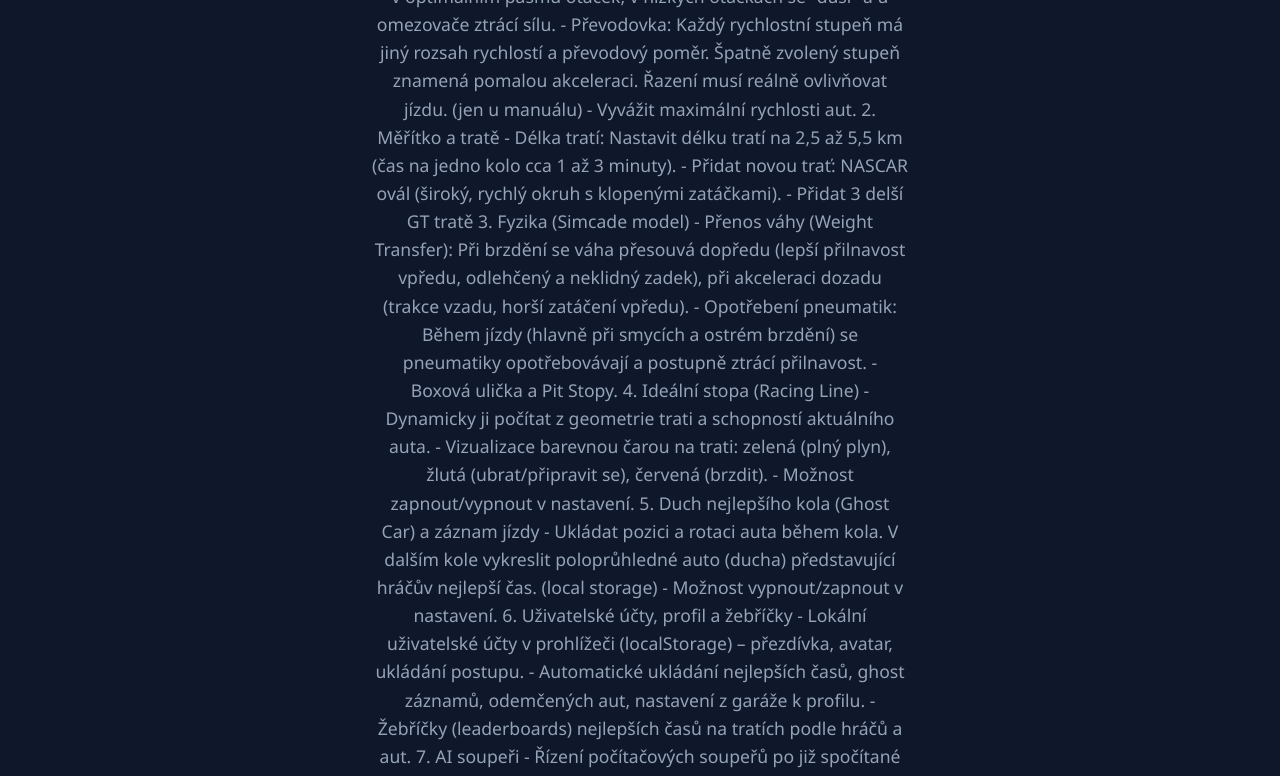
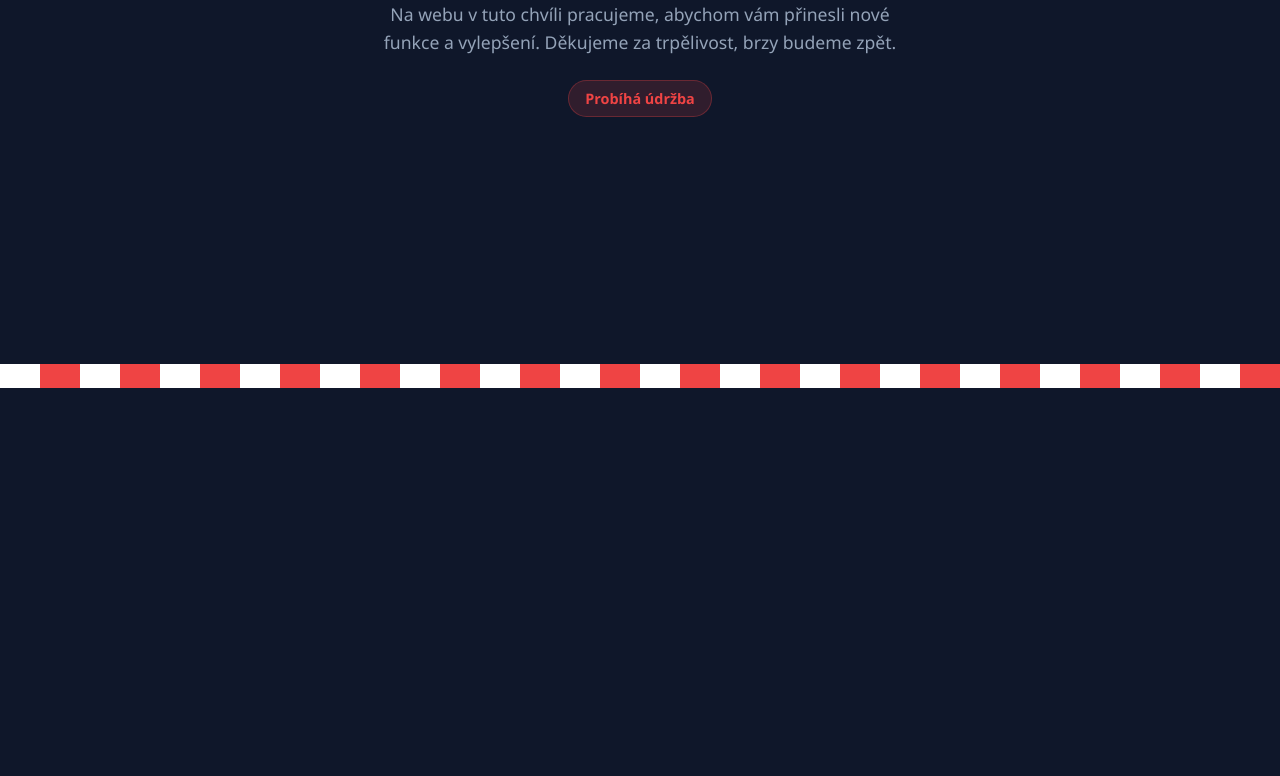
Before and after one commit to metodeju/meto, a plain HTML site: page index.html in a window 1280 px wide. Shown: the part 412-1188 px from the top of the page. After the commit the page ends 800 px from the top, so only its background shows below. Drawn offline with Linux system fonts and the light colour scheme.

Commit message:
Update index.html

```diff
--- a/index.html
+++ b/index.html
@@ -106,59 +106,6 @@
 
         <h1>Stránka se právě aktualizuje</h1>
         <p>Na webu v tuto chvíli pracujeme, abychom vám přinesli nové funkce a vylepšení. Děkujeme za trpělivost, brzy budeme zpět.
-        Zde je detailní specifikace funkcí, které chci do hry okamžitě přidat a přepracovat:
-
-<p> 1. Motor, křivka točivého momentu a reálné převody
-- Zrušit dosavadní lineární zrychlení "z ničeho".
-- Zavést simulaci otáček motoru (RPM) a křivku točivého momentu. Auto má největší tah v optimálním pásmu otáček, v nízkých otáčkách se "dusí" a u omezovače ztrácí sílu.
-- Převodovka: Každý rychlostní stupeň má jiný rozsah rychlostí a převodový poměr. Špatně zvolený stupeň znamená pomalou akceleraci. Řazení musí reálně ovlivňovat jízdu. (jen u manuálu)
-- Vyvážit maximální rychlosti aut.
-
-2. Měřítko a tratě
-- Délka tratí: Nastavit délku tratí na 2,5 až 5,5 km (čas na jedno kolo cca 1 až 3 minuty).
-- Přidat novou trať: NASCAR ovál (široký, rychlý okruh s klopenými zatáčkami).
-- Přidat 3 delší GT tratě
-
-3. Fyzika (Simcade model)
-- Přenos váhy (Weight Transfer): Při brzdění se váha přesouvá dopředu (lepší přilnavost vpředu, odlehčený a neklidný zadek), při akceleraci dozadu (trakce vzadu, horší zatáčení vpředu).
-- Opotřebení pneumatik: Během jízdy (hlavně při smycích a ostrém brzdění) se pneumatiky opotřebovávají a postupně ztrácí přilnavost.
-- Boxová ulička a Pit Stopy.
-
-4. Ideální stopa (Racing Line)
-- Dynamicky ji počítat z geometrie trati a schopností aktuálního auta.
-- Vizualizace barevnou čarou na trati: zelená (plný plyn), žlutá (ubrat/připravit se), červená (brzdit).
-- Možnost zapnout/vypnout v nastavení.
-
-5. Duch nejlepšího kola (Ghost Car) a záznam jízdy
-- Ukládat pozici a rotaci auta během kola. V dalším kole vykreslit poloprůhledné auto (ducha) představující hráčův nejlepší čas. (local storage)
-- Možnost vypnout/zapnout v nastavení.
-
-6. Uživatelské účty, profil a žebříčky
-- Lokální uživatelské účty v prohlížeči (localStorage) – přezdívka, avatar, ukládání postupu.
-- Automatické ukládání nejlepších časů, ghost záznamů, odemčených aut, nastavení z garáže k profilu.
-- Žebříčky (leaderboards) nejlepších časů na tratích podle hráčů a aut.
-
-7. AI soupeři
-- Řízení počítačových soupeřů po již spočítané ideální stopě.
-- Možnost nastavit obtížnost podle chybovosti a odchylky od stopy a brzdných bodů.
-- Možnost závodů (uzpůsobit trať’)
-
-8. Pravidla trati, prostředí a ovládání
-- Sektory a penalizace: Rozdělení tratí na sektory, měření mezičasů, delta čas
-- Počasí a denní doba: Varianta déšť (nižší přilnavost, delší brzdná dráha) a noc (funkční přední světlomety osvětlující trať).
-- Ovládání: dotykové ovládání pro mobily.
-
-9. Garáž, tuning, design aut a scenérie trati
-- Garáž a tuning: Odemykání nových aut za zajeté časy, úprava technických parametrů (převody, pneumatiky, přítlak, brzdy).
-- Design aut: Možnost měnit vizuální vzhled vozidel (barvy laku, polepy, doplňky).
-- Scenérie tratí: Přidat okolní objekty jako jsou tribuny s diváky, boxová ulička (pit lane), svodidla, stromy a budovy podél trati pro lepší atmosféru závodu.
-
-10. Nastavení
-- udělat stránku před zapnutím závodu nebo volného ježdění
-- umožni nastavit nižší kvalitu a omezení pro snížení fps a dej to do menu aby se člověk rozhodnul
-
-11. Název
-- hra se jmenuje METO Racing </p>
 
         <div class="status-badge">Probíhá údržba</div>
     </div>
```
